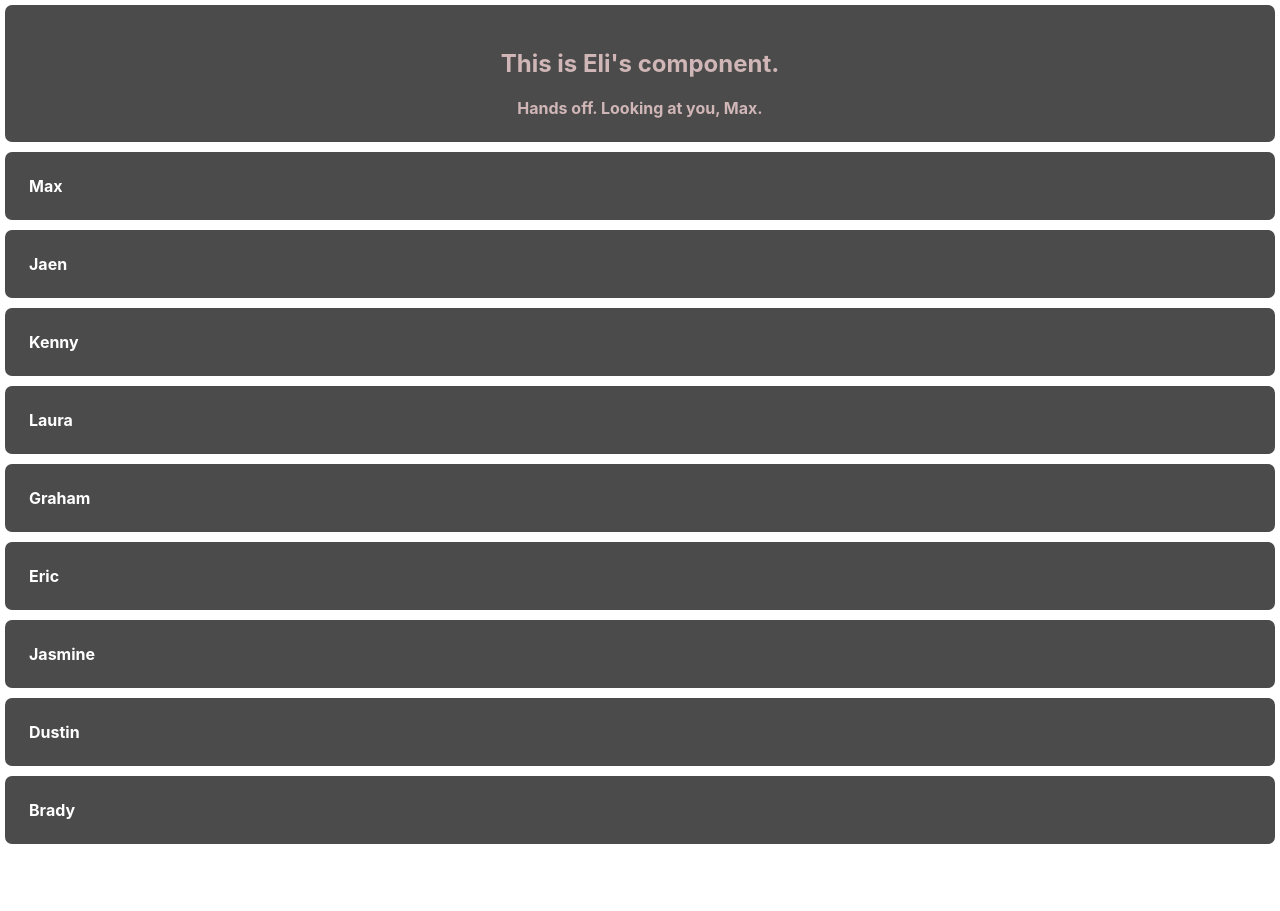
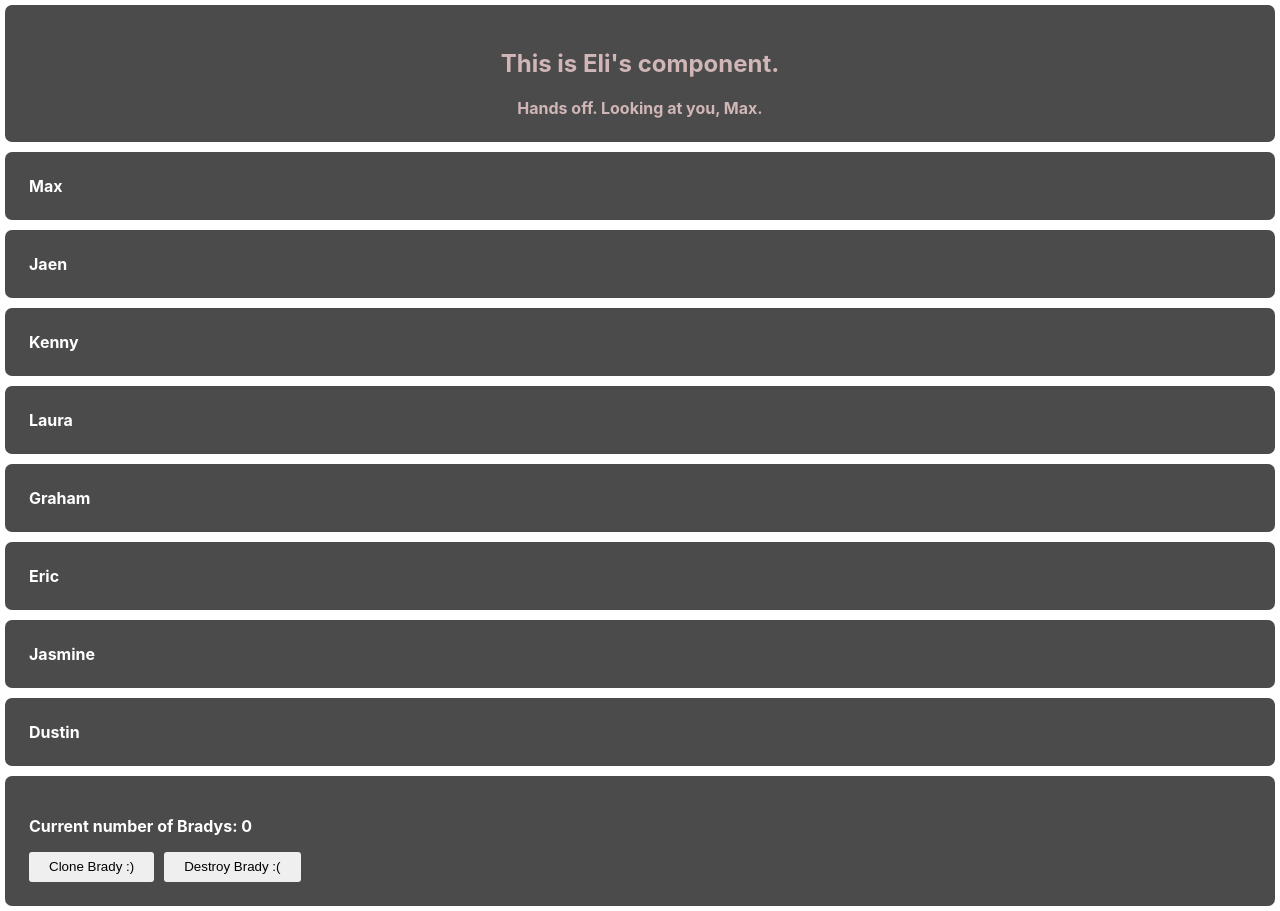
Before and after one commit to eli-cusic/udemy-practice-app, a React (Create React App) app: page / in a window 1280 px wide. Before the commit the page ends 849 px from the top, so only its background shows below. Built offline with nearby package versions, Linux system fonts and the light colour scheme.

Commit message:
Add BradyCounter

```diff
--- a/src/App.js
+++ b/src/App.js
@@ -1,5 +1,6 @@
 import './App.css';
 import Eli from './components/eli_components/Eli';
+import BradyCounter from './components/brady_components/BradyCounter';
 
 function App() {
   return (
@@ -32,7 +33,7 @@ function App() {
         Dustin
       </div>
       <div className='person'>
-        Brady
+        <BradyCounter></BradyCounter>
       </div>
     </div>
   );
--- /dev/null
+++ b/src/components/brady_components/BradyCounter.css
@@ -0,0 +1,13 @@
+button {
+  border: none;
+  border-radius: 3px;
+  height: 30px;
+  margin-right: 10px;
+  padding: 0 20px;
+}
+
+.error {
+  color: lightcoral;
+  font-style: italic;
+  font-weight: 500;
+}
--- /dev/null
+++ b/src/components/brady_components/BradyCounter.jsx
@@ -0,0 +1,37 @@
+import React, { useState } from 'react';
+import "./BradyCounter.css";
+
+const BradyCounter = (props) => {
+  const [bradyCount, setBradyCount] = useState(0);
+  const [displayError, setDisplayError] = useState(false);
+
+  const increment = () => {
+    setDisplayError(false);
+    setBradyCount(bradyCount + 1);
+  }
+
+  const decrement = () => {
+    if (bradyCount <= 0) {
+      setDisplayError(true)
+      return
+    }
+    setBradyCount(bradyCount - 1);
+  };
+
+  const Error = () => {
+    return (
+      <p className="error">A Brady must exist in order to be destroyed.</p>
+    );
+  }
+
+  return (
+    <div>
+      <p>Current number of Bradys: {bradyCount}</p>
+      <button onClick={increment}>Clone Brady :)</button>
+      <button onClick={decrement}>Destroy Brady :(</button>
+      { displayError ? <Error /> : null }
+    </div>
+  );
+};
+
+export default BradyCounter;
```
Also changed, not shown: 1 other file (tests, documents, lock files or other folders).
